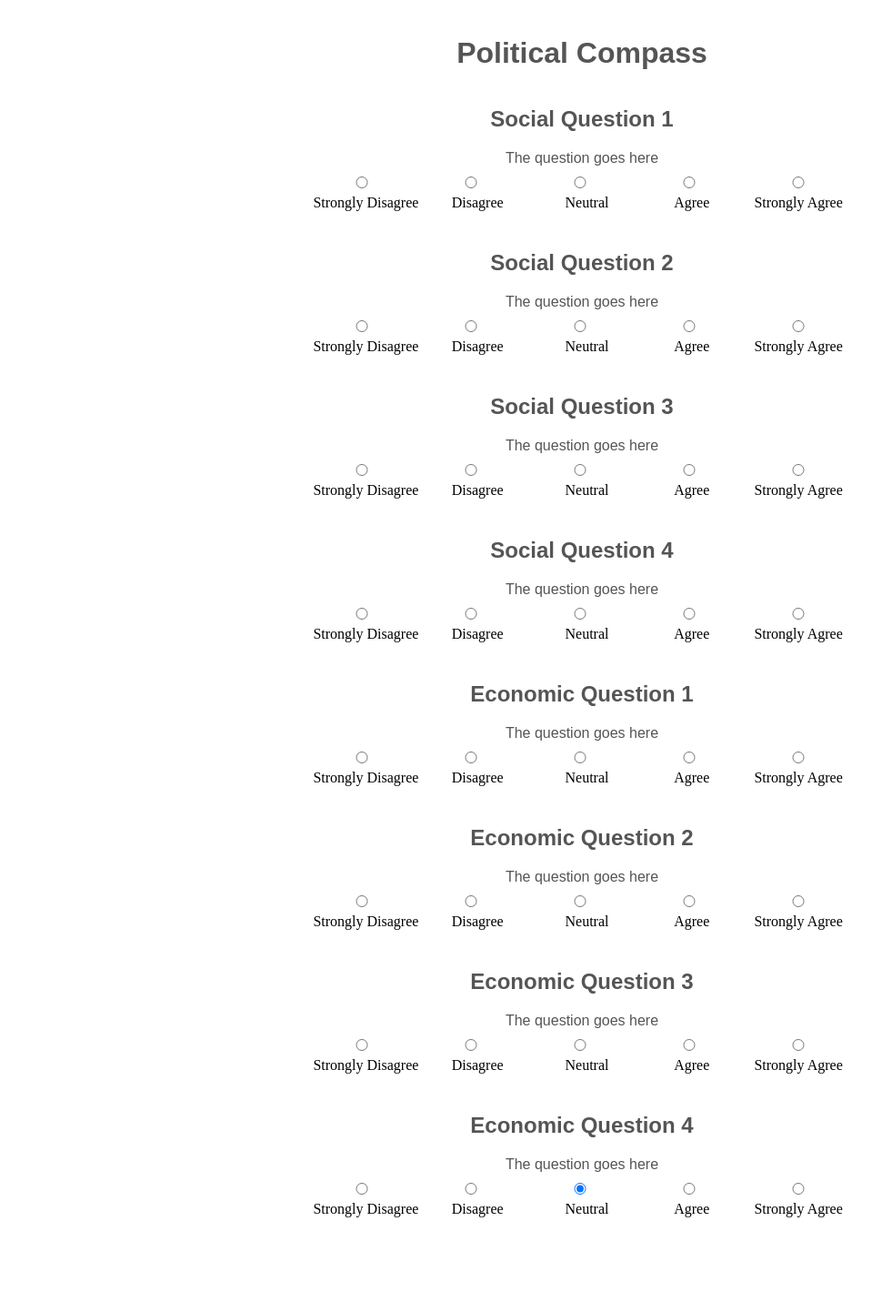
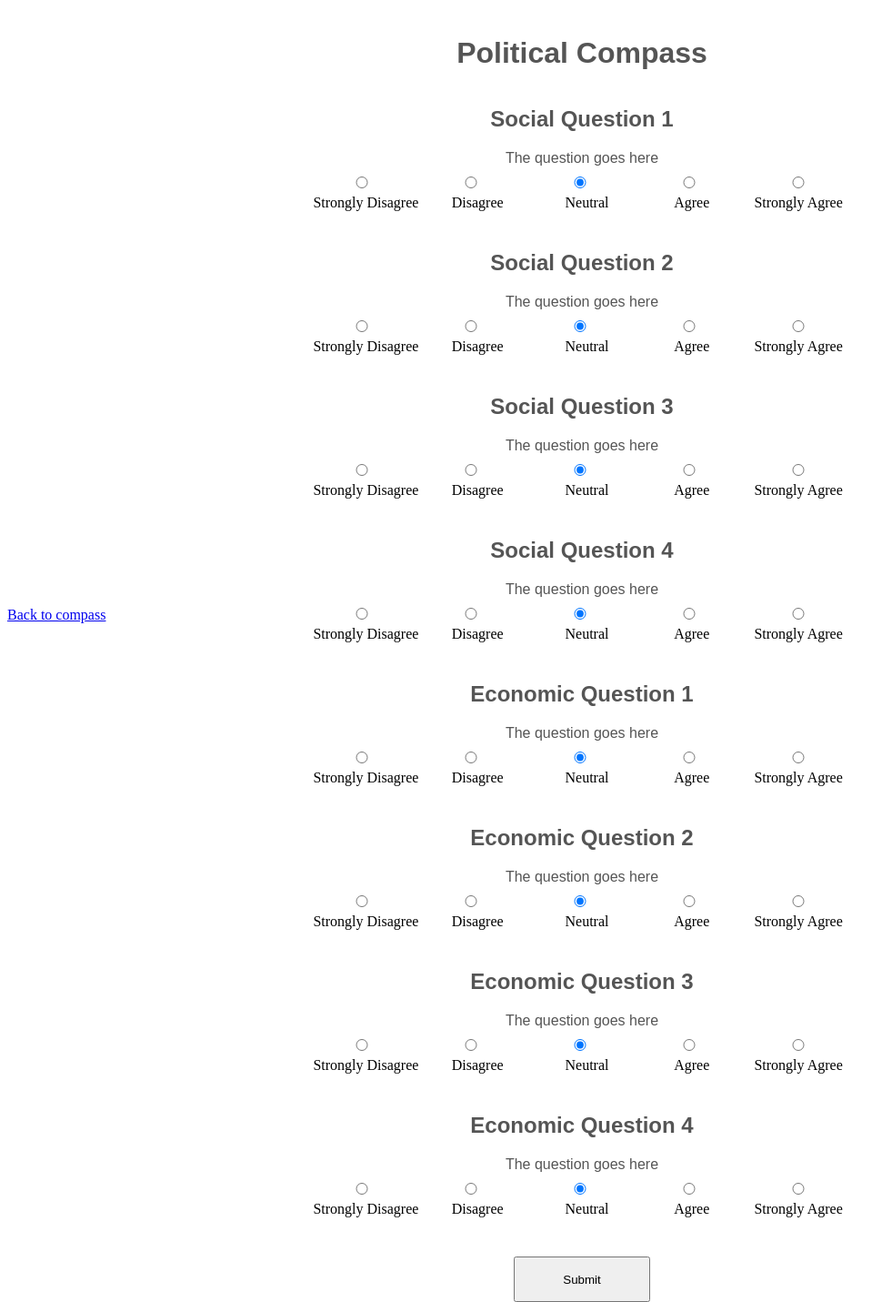
Before and after one commit to hewhomust/potential-chainsaw, a PHP site: page /questions.html in a window 1280 px wide. Shown: the whole page at 91% size, without its empty margins (0-981 px from the left). Before the commit the page ends 1338 px from the top, so only its background shows below. Run offline with PHP 8.4, Linux system fonts and the light colour scheme.

Commit message:
Added submit button.

```diff
--- a/Prototype/index.html
+++ b/Prototype/index.html
@@ -142,5 +142,6 @@
 	</div>
 	<p>Libertarian</p>
 	<h2>Your result is shown by the black square</h2>
+	<a href="questions.html">Back to questions</a>
   </body>
 </html>
--- a/Prototype/questions.html
+++ b/Prototype/questions.html
@@ -28,6 +28,8 @@
 						<td>Strongly Agree</td>
 					</tr>
 				</table>
+			</form>
+			<form>
 				<h2>Social Question 2</h2>
 				<p>The question goes here</p>
 				<span id="buttons">
@@ -46,6 +48,8 @@
 						<td>Strongly Agree</td>
 					</tr>
 				</table>
+			</form>
+			<form>
 				<h2>Social Question 3</h2>
 				<p>The question goes here</p>
 				<span id="buttons">
@@ -64,6 +68,8 @@
 						<td>Strongly Agree</td>
 					</tr>
 				</table>
+			</form>
+			<form>
 				<h2>Social Question 4</h2>
 				<p>The question goes here</p>
 				<span id="buttons">
@@ -82,6 +88,8 @@
 						<td>Strongly Agree</td>
 					</tr>
 				</table>
+			</form>
+			<form>
 				<h2>Economic Question 1</h2>
 				<p>The question goes here</p>
 				<span id="buttons">
@@ -100,6 +108,8 @@
 						<td>Strongly Agree</td>
 					</tr>
 				</table>
+			</form>
+			<form>
 				<h2>Economic Question 2</h2>
 				<p>The question goes here</p>
 				<span id="buttons">
@@ -118,6 +128,8 @@
 						<td>Strongly Agree</td>
 					</tr>
 				</table>
+			</form>
+			<form>
 				<h2>Economic Question 3</h2>
 				<p>The question goes here</p>
 				<span id="buttons">
@@ -136,6 +148,8 @@
 						<td>Strongly Agree</td>
 					</tr>
 				</table>
+			</form>
+			<form>
 				<h2>Economic Question 4</h2>
 				<p>The question goes here</p>
 				<span id="buttons">
@@ -154,7 +168,11 @@
 						<td>Strongly Agree</td>
 					</tr>
 				</table>
+				<div id="submit">
+					<input  type="submit" value="Submit">
+				</div>
 			</form>
 		</div>
+		<a href="index.html">Back to compass</a>
   </body>
 </html>
--- a/Prototype/style_questions.css
+++ b/Prototype/style_questions.css
@@ -40,3 +40,13 @@ p{
 	width: 200px;
 	text-align: center;
 }
+
+#submit{
+	width: 150px;
+	margin: 40px auto;
+}
+
+#submit input{
+	width: 150px;
+	height: 50px;
+}
```
